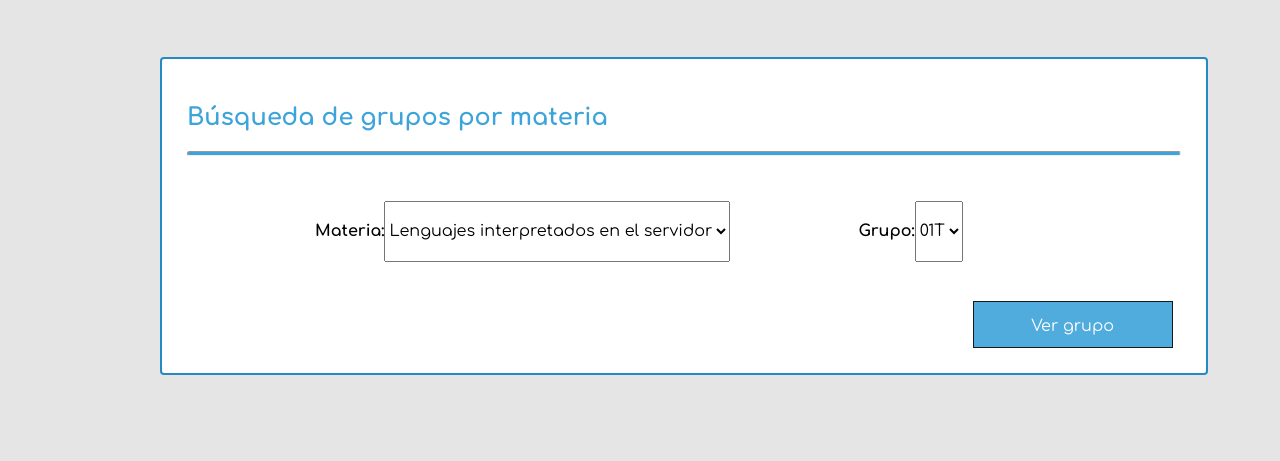
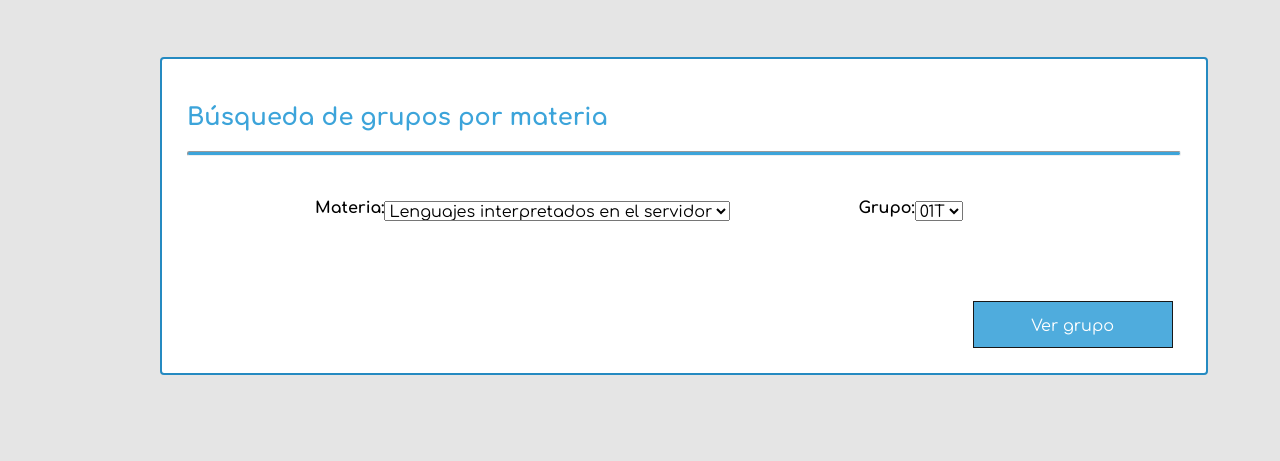
Before and after one commit to jaimenavarrete/proyecto-catedra-lis, a PHP site: page /views/Grupos.php in a window 1280 px wide; the page is wider, and only the part inside the window is pictured. Shown: the part 234-695 px from the top of that part. Run offline with PHP 8.4, Linux system fonts and the light colour scheme.

Commit message:
Se hizo un cambio en styles.css

```diff
--- a/css/styles.css
+++ b/css/styles.css
@@ -129,10 +129,17 @@ h5 {
 
 .input-container-repo {
   display: flex;
-  height: auto;;
-  margin-bottom: 10px;
+  height: 20px;
+  margin-bottom: 15px;
   box-sizing: border-box;
   float:left;margin-left:8em;
+}
+
+#btn-repo{
+  width: 200px;
+  height: 47px;
+  margin-left: 10px;
+  margin-top: 100px;
 }
 
 .icon {
@@ -229,13 +236,6 @@ h5 {
   box-sizing: border-box;
   float:left;
 }
-
-#format button{
-width: 200px;
-height: 47px;
-margin-left: 10px;
-margin-top: 100px;
-}
 /***********************************************************************************************************************************************************/
 /*Cuadro que muestra las materias inscritas*/
 #formm {
--- a/views/Grupos.php
+++ b/views/Grupos.php
@@ -31,18 +31,18 @@
      <br>
      <br>
      <div class="input-container-repo">
-     <h4  >Materia:</h4>
+     <h4 style="margin-top:-0.1em;" >Materia:</h4>
     <select name="materias">
     <option value="">Lenguajes interpretados en el servidor</option>
     </select>
     </div>
     <div class="input-container-repo">
-    <h4>Grupo:</h4>
+    <h4 style="margin-top:-0.1em;">Grupo:</h4>
     <select name="grupo" >
-    <option value="">01T</option>
+    <option value="" >01T</option>
     </select>
     </div>
-    <button type="submit" class="btn">Ver grupo</button>
+    <button type="submit" class="btn" id="btn-repo">Ver grupo</button>
         </div>
 
     </article>
--- a/views/Perfil.php
+++ b/views/Perfil.php
@@ -15,7 +15,7 @@
 <ul>
   <li><img class="circular--squaremin" src="img/user.png" /></li>
  <li><a href="Perfil.php">Mi perfil<i class="fa fa-user icon"></i></a></li>
- <li><a href="">Grupos<i class="fa fa-users icon"></i></a></li>
+ <li><a href="Grupos.php">Grupos<i class="fa fa-users icon"></i></a></li>
  <li><a href="inscripcon_materias.php">Incripción<i class="fa fa-pencil-square-o icon"></i></a></li>
  <li id="cerrar"><a href="login.php">Cerrar Sesión<i class="fa fa-sign-out icon"></i> </a></li>
  </ul>
--- a/views/Reportes.php
+++ b/views/Reportes.php
@@ -31,13 +31,13 @@
      <br>
      <br>
      <div class="input-container-repo">
-     <h4  >Materia:</h4>
+     <h4 style="margin-top:-0.1em;" >Materia:</h4>
     <select name="materias">
     <option value="">Lenguajes interpretados en el servidor</option>
     </select>
     </div>
     <div class="input-container-repo">
-    <h4>Grupo:</h4>
+    <h4 style="margin-top:-0.1em;" >Grupo:</h4>
     <select name="grupo" >
     <option value="">01T</option>
     </select>
```
